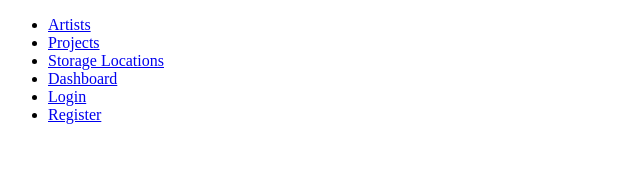
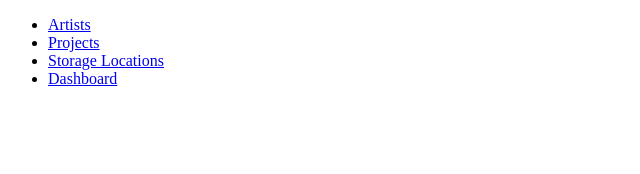
Before and after one commit to scottjwood/Leos-Butler, a React (Create React App) app in the folder frontend/: page /notifications in a window 1280 px wide. Shown: the top 174 px of the page, without its empty margins (0-640 px from the left). Built offline with nearby package versions, Linux system fonts and the light colour scheme.

Commit message:
Simplify Nav

```diff
--- a/frontend/src/components/NavBar.js
+++ b/frontend/src/components/NavBar.js
@@ -9,19 +9,6 @@ const NavBar = ({ user }) => {
         <li><Link to="/projects">Projects</Link></li>
         <li><Link to="/storage-locations">Storage Locations</Link></li>
         <li><Link to="/dashboard">Dashboard</Link></li>
-        {user ? (
-          <>
-            <li>Welcome, {user.username}</li>
-            <li><Link to="/profile">Profile</Link></li>
-            <li><Link to="/settings">Settings</Link></li>
-            {/* Remove the Notifications link */}
-          </>
-        ) : (
-          <>
-            <li><Link to="/login">Login</Link></li>
-            <li><Link to="/register">Register</Link></li>
-          </>
-        )}
       </ul>
     </nav>
   );
```
